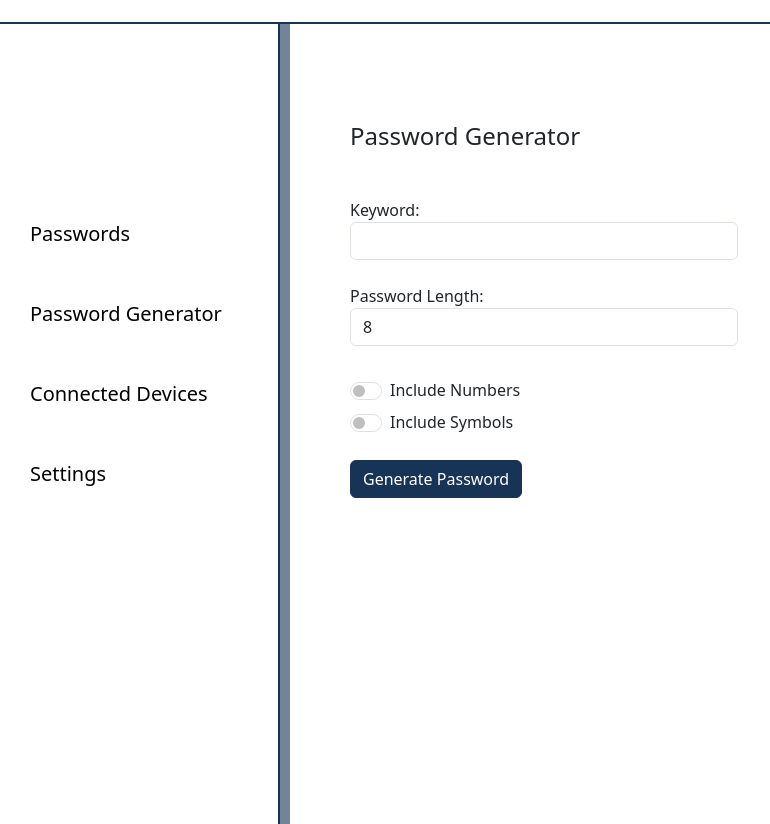
After one commit to SmurfPJ/205.2-MasterVault, a Flask app: page /create_password in a window 1280 px wide. The commit adds this page. Shown: the part 272-1096 px from the top of the page, without its empty margins (0-770 px from the left). Run offline with Flask 3, Linux system fonts and the light colour scheme; some libraries are stand-ins or nearby versions.

Commit message:
Added password generated, page is half functional. Current pattern is subjected to change after getting feedback.

```diff
--- a/app.py
+++ b/app.py
@@ -1,6 +1,98 @@
 from flask import Flask, render_template, request, redirect, url_for
+import random
+import string
 
 app = Flask(__name__)
+
+
+def generate_password(keyword, length, use_numbers, use_symbols):
+    characters = string.ascii_letters  # Always use letters
+
+    if use_numbers:
+        characters += string.digits
+
+    if use_symbols:
+        characters += string.punctuation
+
+    # Ensure the password is at least as long as the keyword
+    if length < len(keyword):
+        return ""
+
+    # Add random characters to the keyword until the desired length is reached
+    while len(keyword) < length:
+        keyword += random.choice(characters)
+
+        # Pattern is basically every third character from the keyword (subjected to change)
+        password = ""
+        for i in range(length):
+            if i % 3 == 0 and i/3 < len(keyword):
+                password += keyword[i//3]
+            else:
+                password += random.choice(characters)
+
+        return password
+
+
+def check_password_strength(password):
+    strength = {'status': 'Weak', 'score': 0, 'color': 'red'}
+
+    if len(password) >= 8:
+        strength['score'] += 1
+
+    if any(char.isdigit() for char in password):
+        strength['score'] += 1
+
+    if any(char.isupper() for char in password):
+        strength['score'] += 1
+
+    if any(char in string.punctuation for char in password):
+        strength['score'] += 1
+
+    # Update status and color based on score
+    if strength['score'] == 4:
+        strength['status'] = 'Very Strong'
+        strength['color'] = 'green'
+    elif strength['score'] == 3:
+        strength['status'] = 'Strong'
+        strength['color'] = 'lightgreen'
+    elif strength['score'] == 2:
+        strength['status'] = 'Moderate'
+        strength['color'] = 'orange'
+    elif strength['score'] == 1:
+        strength['status'] = 'Weak'
+        strength['color'] = 'red'
+
+    return strength
+
+
+@app.route('/create_password', methods=['GET', 'POST'])
+def create_password():
+    password = ""
+    strength = None
+    error = None
+    keyword = ""
+    length = 8  # Default length
+    use_numbers = False
+    use_symbols = False
+
+    if request.method == 'POST':
+        keyword = request.form.get('keyword')
+        length = int(request.form.get('length'))
+        use_numbers = 'numbers' in request.form
+        use_symbols = 'symbols' in request.form
+
+        # Validate options
+        if not use_numbers and not use_symbols:
+            error = "Please select at least one option: Use Numbers or Use Symbols."
+        else:
+            password = generate_password(keyword, length, use_numbers, use_symbols)
+            strength = check_password_strength(password)
+            if not password:
+                error = "Failed to generate password. Ensure the keyword is shorter than the desired password length."
+
+        return render_template('createPassword.html', password=password, strength=strength, error=error, keyword=keyword, length=length, use_numbers=use_numbers, use_symbols=use_symbols)
+
+    return render_template('createPassword.html', password=password, keyword=keyword, length=length, use_numbers=use_numbers, use_symbols=use_symbols)
 
 
 @app.route('/')
@@ -19,6 +111,7 @@ def register():
 
 @app.route('/master_password_setup', methods=['GET', 'POST'])
 def master_password():
+
     return render_template('masterPassword.html')
 
 @app.route('/settings', methods=['GET'])
--- a/static/script.js
+++ b/static/script.js
@@ -8,6 +8,12 @@ document.addEventListener("DOMContentLoaded", function() {
             event.preventDefault();
         }
     });
+
+    // Check the initial password strength
+    var initialPassword = document.getElementById('generated-password').value;
+    if (initialPassword) {
+        checkPasswordStrength(initialPassword);
+    }
 });
 
 //login & signup password toggle button//
@@ -99,3 +105,106 @@ function toggleSlider() {
     var lockRange = document.getElementById('lockRange');
     lockRange.disabled = !lockSwitch;
 }
+
+function validateForm() {
+    var useNumbers = document.getElementById('numbers').checked;
+    var useSymbols = document.getElementById('symbols').checked;
+
+    if (!useNumbers && !useSymbols) {
+        alert("Please select at least one option: Include Numbers or Include Symbols.");
+        return false;
+    }
+    return true;
+}
+
+function checkPasswordStrength(password) {
+    var strength = {
+        status: 'Weak',
+        score: 0,
+        color: 'red'
+    };
+
+    if (password.length >= 5) {
+        strength.score += 1;
+    }
+    if (/[0-9]/.test(password)) {
+        strength.score += 1;
+    }
+    if (/[A-Z]/.test(password)) {
+        strength.score += 1;
+    }
+    if (/[^a-zA-Z0-9]/.test(password)) {
+        strength.score += 1;
+    }
+
+    // Update status and color based on score
+    if (strength.score === 4) {
+        strength.status = 'Very Strong';
+        strength.color = 'green';
+    } else if (strength.score === 3) {
+        strength.status = 'Strong';
+        strength.color = 'lightgreen';
+    } else if (strength.score === 2) {
+        strength.status = 'Moderate';
+        strength.color = 'orange';
+    } else {
+        strength.status = 'Weak';
+        strength.color = 'red';
+    }
+
+    document.getElementById('password-strength-bar').style.width = (strength.score * 25) + '%';
+    document.getElementById('password-strength-bar').style.backgroundColor = strength.color;
+    document.getElementById('password-strength-text').innerText = strength.status;
+}
+
+function generatePassword(keyword, length, useNumbers, useSymbols) {
+    var characters = "abcdefghijklmnopqrstuvwxyzABCDEFGHIJKLMNOPQRSTUVWXYZ" + keyword;
+
+    if (useNumbers) {
+        characters += "0123456789";
+    }
+    if (useSymbols) {
+        characters += "!@#$%^&*()_-+=<>?/[]{}|";
+    }
+
+    var password = "";
+    for (var i = 0; i < length; i++) {
+        // Every third character is from the keyword
+        if (i % 3 === 0 && i/3 < keyword.length) {
+            password += keyword.charAt(i/3);
+        } else {
+            password += characters.charAt(Math.floor(Math.random() * characters.length));
+        }
+    }
+
+    return password;
+}
+
+function refreshPassword() {
+    var keyword = document.getElementById('keyword-input').value;
+    var length = document.getElementById('length-input').value;
+    var useNumbers = document.getElementById('numbers').checked;
+    var useSymbols = document.getElementById('symbols').checked;
+
+    var newPassword = generatePassword(keyword, length, useNumbers, useSymbols);
+    document.getElementById('generated-password').value = newPassword;
+
+    // Update the password strength indicator real-time as password refreshes
+    checkPasswordStrength(newPassword);
+}
+
+function copyToClipboard() {
+    // Copy password to clipboard
+    var passwordField = document.getElementById('generated-password');
+    passwordField.select();
+    document.execCommand('copy');
+
+    // Change icon to clipboard-check
+    document.getElementById('clipboard-icon').className = 'bi bi-clipboard-check';
+
+
+    setTimeout(function () {
+        document.getElementById('clipboard-icon').className = 'bi bi-clipboard';
+    }, 2000); //2 seconds
+
+}
--- a/static/style.css
+++ b/static/style.css
@@ -125,6 +125,7 @@ background-color: #4c8cdb;
     font-size: 13px;
 }
 
+/*Settings*/
 .settings-container {
     padding-left: 350px;
     margin-top: -750px;
@@ -204,3 +205,39 @@ input[type=range] {
     width: 100px;
     text-align: center;
 }
+
+/*Password Generator*/
+.password-container {
+ padding-left: 350px;
+    margin-top: -750px;
+}
+
+.refreshButton {
+ background-color: #173356;
+    border-color: #173356;
+}
+
+.refreshButton:hover {
+ background-color: #4c8cdb;
+    border-color: #4c8cdb;
+}
+
+.clipboardButton {
+background-color: #173356;
+    border-color: #173356;
+}
+
+.clipboardButton:hover {
+ background-color: #4c8cdb;
+    border-color: #4c8cdb;
+}
+
+.generatePasswordbutton {
+background-color: #173356;
+    border-color: #173356;
+}
+
+.generatePasswordbutton:hover {
+ background-color: #4c8cdb;
+    border-color: #4c8cdb;
+}
--- a/templates/base.html
+++ b/templates/base.html
@@ -16,7 +16,7 @@
         <nav id="drawer" class="nav-drawer">
             <ul>
                 <li><a href="passwords">Passwords</a></li>
-                <li><a href="passwordGenerator">Password Generator</a></li>
+                <li><a href="/create_password">Password Generator</a></li>
                 <li><a href="connectedDevices">Connected Devices</a></li>
                 <li><a href="/settings">Settings</a></li>
             </ul>
--- /dev/null
+++ b/templates/createPassword.html
@@ -0,0 +1,58 @@
+{% extends 'base.html' %}
+
+{% block head %}
+ <title>Create Password</title>
+{% endblock %}
+
+{% block body %}
+<div class="password-container">
+    <div class="col-md-5">
+        {% if password %}
+            <h4 class="mt-3">Generated Password</h4>
+            <div class="row mb-4">
+                <div class="col-8">
+                    <input type="text" id="generated-password" class="form-control" value="{{ password }}">
+                </div>
+                <div class="col-4">
+                    <button type="button" onclick="refreshPassword()" class="btn btn-secondary refreshButton">
+                        <i class="bi bi-arrow-clockwise"></i>
+                    </button>
+                    <button type="button" onclick="copyToClipboard()" id="clipboard-button" class="btn btn-secondary clipboardButton">
+                    <i class="bi bi-clipboard" id="clipboard-icon"></i>
+                    </button>
+                </div>
+            </div>
+        {% endif %}
+
+        {% if strength %}
+            <h4 class="mt-5">Password Strength</h4>
+            <div class="progress" style="height: 30px;">
+                <div class="progress-bar" id="password-strength-bar" role="progressbar" style="width: 0%;" aria-valuenow="0" aria-valuemin="0" aria-valuemax="4">
+                </div>
+            </div>
+            <p id="password-strength-text">Weak</p>
+        {% endif %}
+
+        <h4 class="mb-5 mt-5">Password Generator</h4>
+        <form method="POST" action="/create_password" onsubmit="return validateForm();">
+            <label for="keyword">Keyword:</label>
+            <input type="text" name="keyword" id="keyword-input" class="form-control" value="{{ keyword }}" required><br>
+
+            <label for="length">Password Length:</label>
+            <input type="number" name="length" id="length-input" class="form-control" min="5" max="30" value="{{ length }}" required><br>
+
+            <div class="form-check form-switch mt-2">
+                <input class="form-check-input" type="checkbox" name="numbers" id="numbers" {% if use_numbers %}checked{% endif %}>
+                <label class="form-check-label" for="numbers">Include Numbers</label><br>
+            </div>
+
+            <div class="form-check form-switch mt-2">
+                <input class="form-check-input" type="checkbox" name="symbols" id="symbols" {% if use_symbols %}checked{% endif %}>
+                <label class="form-check-label" for="symbols">Include Symbols</label><br>
+            </div>
+
+            <input type="submit" value="Generate Password" class="btn btn-primary mt-4 generatePasswordbutton">
+        </form>
+    </div>
+</div>
+{% endblock %}
```
